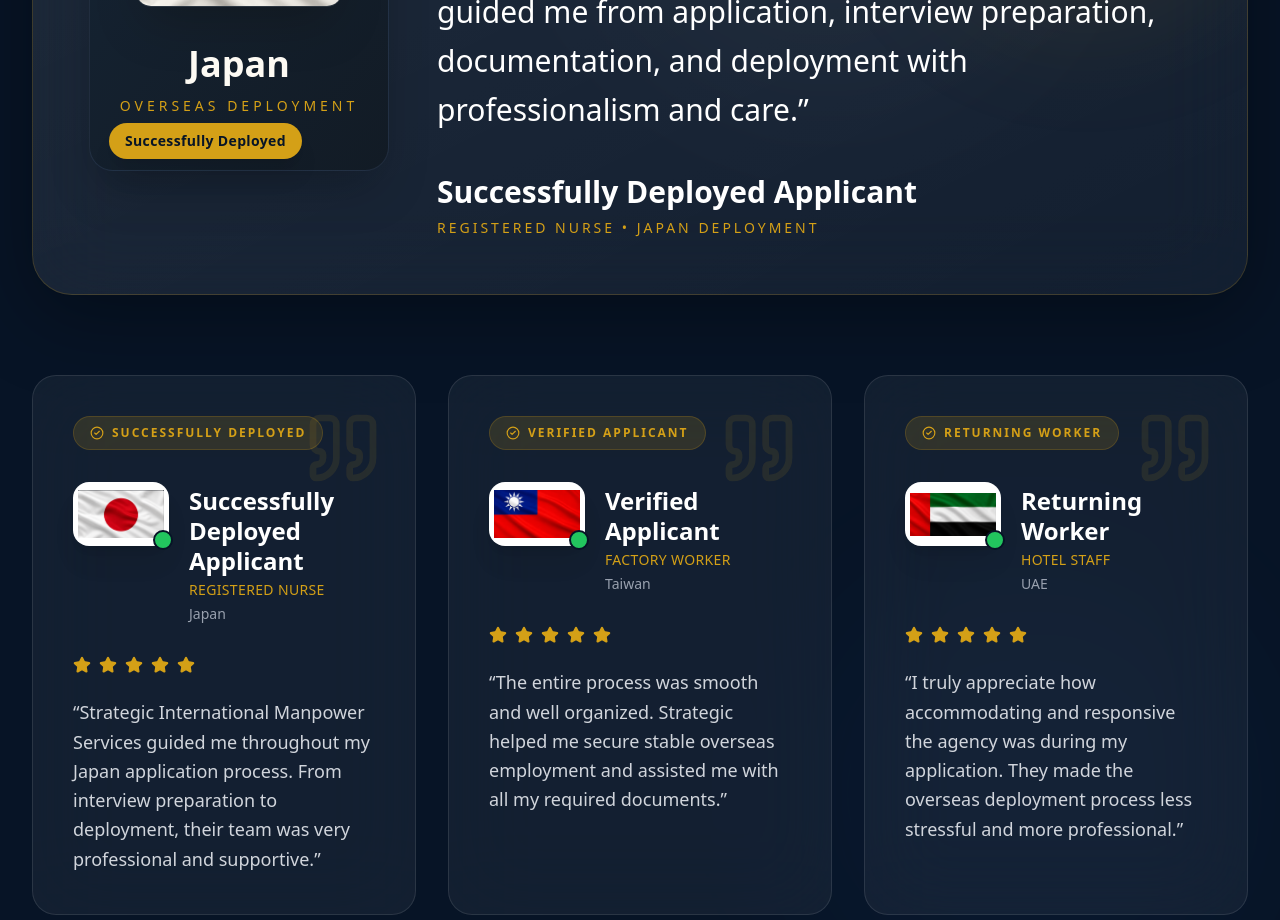
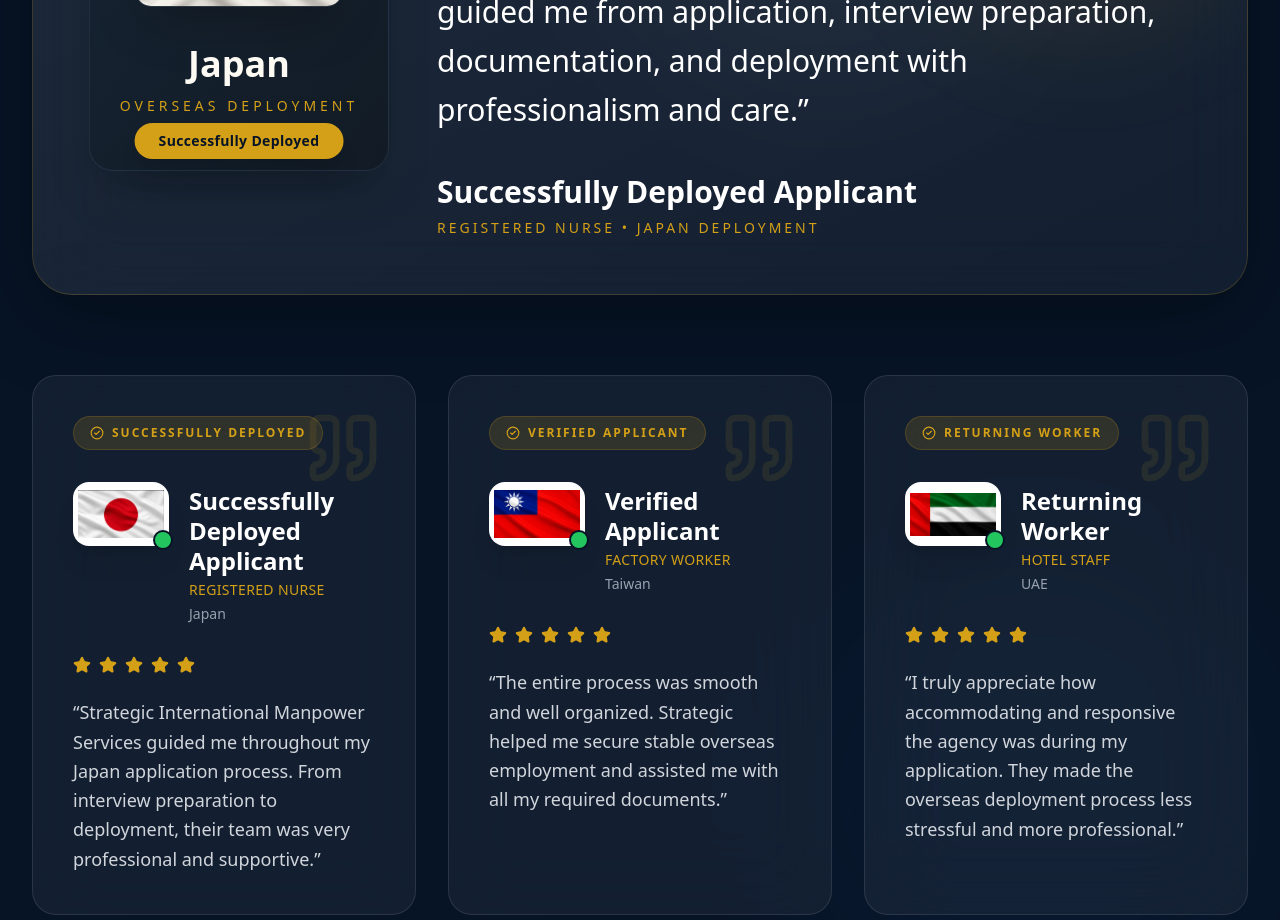
Before and after one commit to applystrategic-lab/strategic-website, a Next.js app: page / in a window 1280 px wide. Shown: the part 7200-8120 px from the top of the page. Built offline with nearby package versions, Linux system fonts and the light colour scheme; a web font is replaced by a local one.

Commit message:
updated text

```diff
--- a/app/components/Testimonials.tsx
+++ b/app/components/Testimonials.tsx
@@ -232,16 +232,18 @@
                 <div className="
   absolute
   bottom-3
-                  left-5
+  left-1/2
+  -translate-x-1/2
   bg-[#D4A017]
   text-[#071426]
-                  px-4
+  px-6
   py-2
   rounded-full
   text-sm
   font-bold
   tracking-wide
   shadow-xl
+  whitespace-nowrap
 ">
   Successfully Deployed
 </div>
```
Lines whose indentation alone changed are shown as unchanged.
